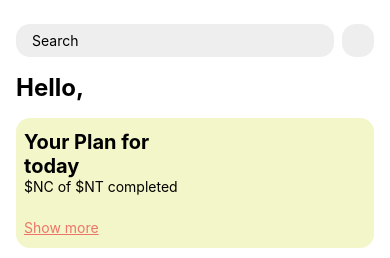
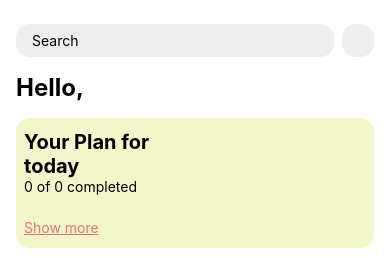
Before and after one commit to DavideMono/pills-reminder, a React Native app: screen /Home in a window 390 px wide. Shown: the top 258 px of the page. Built offline with nearby package versions, Linux system fonts and the light colour scheme; some icons are missing.

Commit message:
feat(home): task count

```diff
--- a/src/lib/constant.ts
+++ b/src/lib/constant.ts
@@ -14,3 +14,5 @@ export const STORE_PILLS_KEY = '@pills'
 export const STORE_NAME_KEY = '@name'
 
 export const EAT_TIMES: DayEatTime[] = ['breakfast', 'lunch', 'dinner']
+
+export const DAY_FORMAT = 'yyyy/MM/dd'
--- a/src/lib/utils.ts
+++ b/src/lib/utils.ts
@@ -1,4 +1,5 @@
 import { add, format, getHours, getMinutes, startOfToday } from 'date-fns'
+import { DAY_FORMAT } from 'src/lib/constant'
 import { DayTaskState, Option, TaskState, TimeAmountMeasure } from 'src/lib/types'
 
 export const capitalize = (text: string) => {
@@ -45,9 +46,8 @@ export const createTaskState = (notification: string[], totalTime: number) => {
   }, {})
   for (let i = 1; i <= totalTime; i++) {
     const date = add(today, { days: i })
-    const index = format(date, 'yyyy/MM/dd')
+    const index = format(date, DAY_FORMAT)
     state[index] = { ...tasksNotification }
   }
-  console.log('state', state, tasksNotification)
   return state
 }
--- a/src/pages/Home.tsx
+++ b/src/pages/Home.tsx
@@ -1,18 +1,35 @@
-import React, { useCallback, useEffect, useState, VFC } from 'react'
+import React, { useCallback, useEffect, useMemo, useState, VFC } from 'react'
 import { ScrollView, StyleSheet, Text, View } from 'react-native'
 import { NativeStackScreenProps } from '@react-navigation/native-stack'
+import { format, startOfToday } from 'date-fns'
 import shallow from 'zustand/shallow'
 import DismissKeyboardView from 'src/components/DismissKeyboardView'
 import Input from 'src/components/Input'
 import Button from 'src/components/Button'
-import { BACKGROUND_SECONDARY, BORDER_RADIUS } from 'src/lib/constant'
+import { BACKGROUND_SECONDARY, BORDER_RADIUS, DAY_FORMAT } from 'src/lib/constant'
 import { COMMON_STYLE } from 'src/lib/styles'
 import { useStore } from 'src/lib/store'
 import { PillTask, ScreenList } from 'src/lib/types'
 
+type TaskCount = { done: number; total: number }
+const INIT_COUNT: TaskCount = { done: 0, total: 0 }
+
 const Home: VFC<NativeStackScreenProps<ScreenList, 'Home'>> = (props) => {
   const [tasks] = useStore((state) => [state.tasks, state.add], shallow)
   const name = useStore((store) => store.name)
+  const { done, total } = useMemo<TaskCount>(() => {
+    return tasks.reduce((acc, current) => {
+      const date = format(startOfToday(), DAY_FORMAT)
+      const singleCount = Object.values(current.taskState[date] || {}).reduce((acc, value) => {
+        if (value === 'done') acc.done += 1
+        acc.total += 1
+        return acc
+      }, INIT_COUNT)
+      acc.done = singleCount.done
+      acc.total = singleCount.total
+      return acc
+    }, INIT_COUNT)
+  }, [tasks])
   const [filteredTasks, setFilteredTasks] = useState<PillTask[]>([])
   const [searchValue, setSearchValue] = useState<string>('')
 
@@ -38,7 +55,9 @@ const Home: VFC<NativeStackScreenProps<ScreenList, 'Home'>> = (props) => {
       <View style={[styles.component, styles.cardComponent]}>
         <View style={[styles.cardLeftChild, styles.cardTextContainer]}>
           <Text style={COMMON_STYLE.subtitle}>Your Plan for today</Text>
-          <Text>$NC of $NT completed</Text>
+          <Text>
+            {done} of {total} completed
+          </Text>
           <Text style={[COMMON_STYLE.link, styles.textSpacer]}>Show more</Text>
         </View>
         <View style={styles.cardRightChild} />
```
